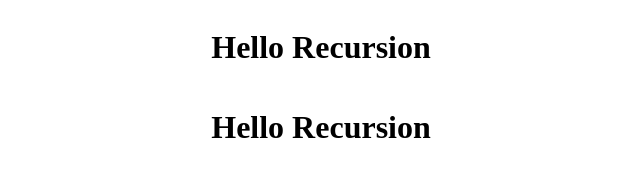
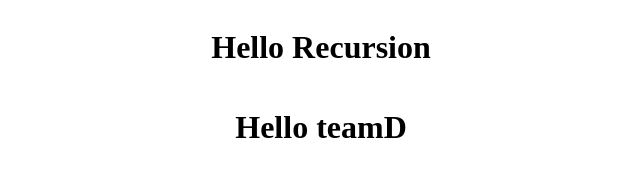
Before and after one commit to teamdev-d/task1, a plain HTML site: page index.html in a window 1280 px wide. Shown: the whole page, without its empty margins (319-959 px from the left). Drawn offline with Linux system fonts and the light colour scheme.

Commit message:
index change

```diff
--- a/index.html
+++ b/index.html
@@ -10,7 +10,7 @@
 <body>
     <div class="container">
         <h1>Hello Recursion</h1>
-        <h1>Hello Recursion</h1>
+        <h1>Hello teamD</h1>
     </div>
 </body>
 </html>
```
